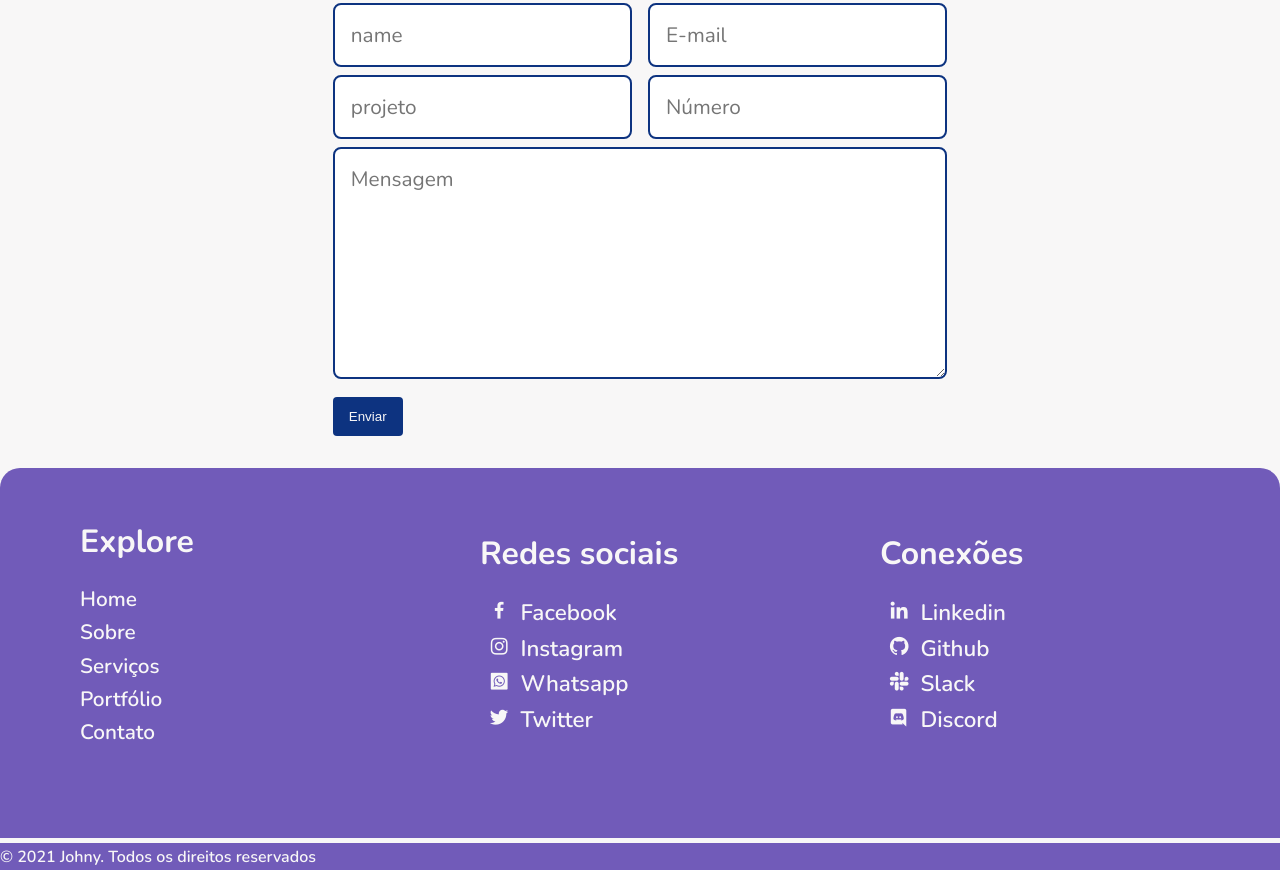
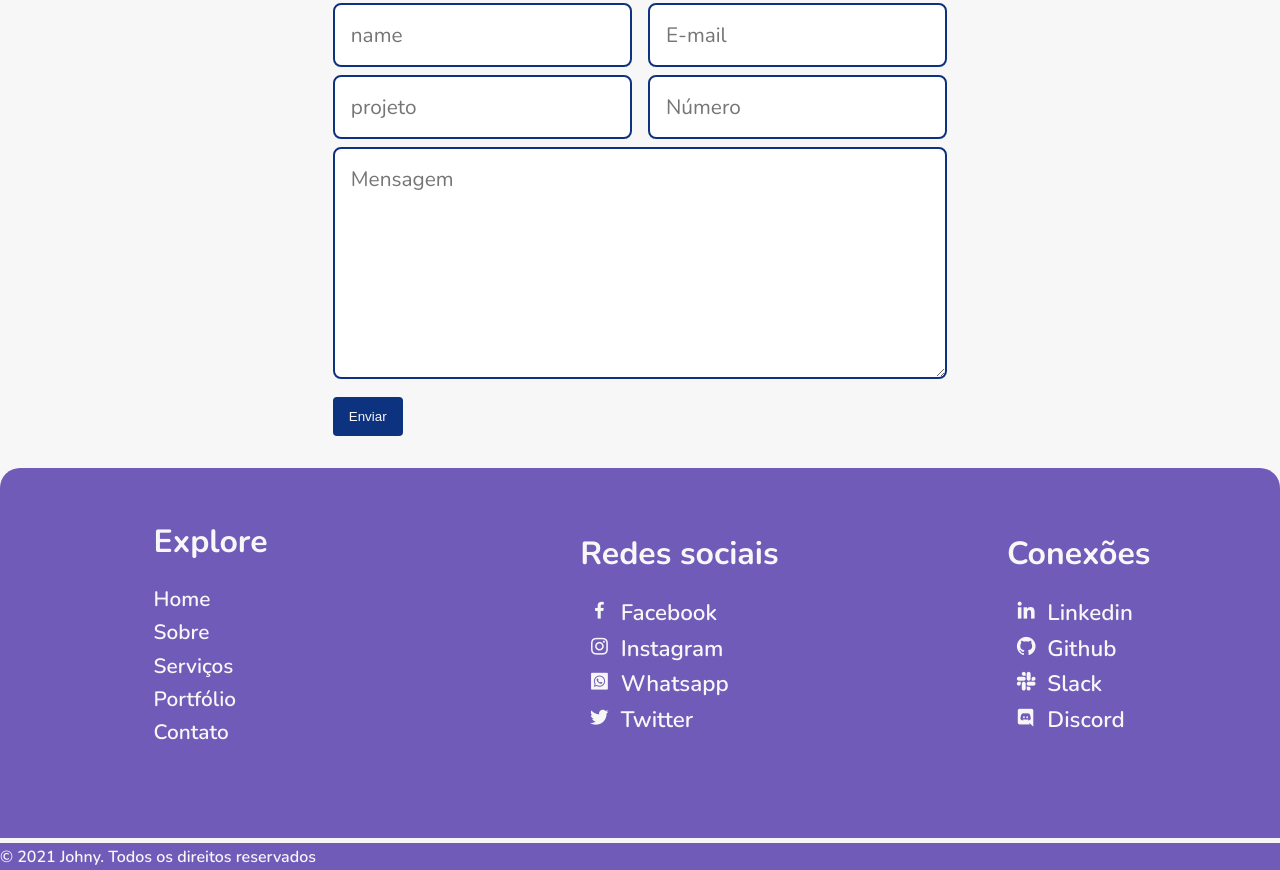
Before and after one commit to Johnymonteiiro/My-Portfolio, a plain HTML site: page index.html in a window 1280 px wide. Shown: the part 6139-7009 px from the top of the page. Drawn offline with nearby package versions, Linux system fonts and the light colour scheme.

Commit message:
Commit portfolio

```diff
--- a/assets/css/styles.css
+++ b/assets/css/styles.css
@@ -649,12 +649,13 @@ img{
     padding: 3rem 0;
     border-bottom: 5px solid var(--first-color-lighter);
     margin-bottom: 2px;
-    padding-left: 5rem;
+    width: 100%;
 }
 .footer_data{
     width: 100%;
     height: 100%;
     margin-bottom: var(--mb-5);
+    padding-left:35%;
 }
 .footer_home > a{
     display: block;
@@ -724,6 +725,9 @@ img{
         justify-self: center;
         width:100%;
     }
+    .footer_data{
+        padding-left:38%;
+       }
 }
 @media screen and (min-width :768px){
     .body{
@@ -839,6 +843,9 @@ img{
     padding: .9rem;
     text-align: center;
    }
+   .footer_data{
+    padding-left:7%;
+   }
 }
 
 @media screen and (min-width :1024px){
@@ -873,6 +880,9 @@ img{
     .home_name{
         font-size: 5rem;
     }
+    .footer_data{
+        padding-left:12%;
+    }
 }
 /*==================== SKILLS ====================*/
 
```
